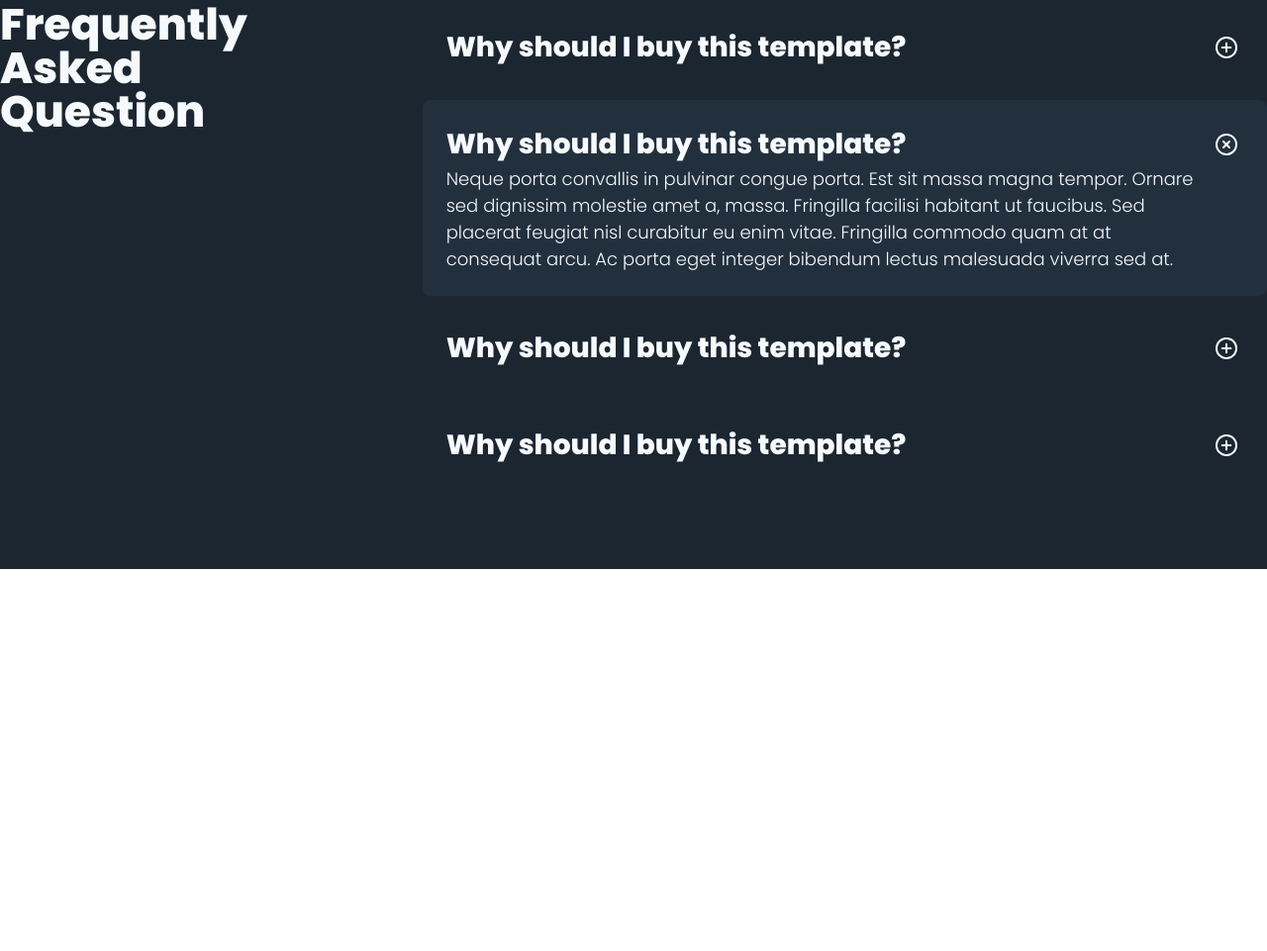
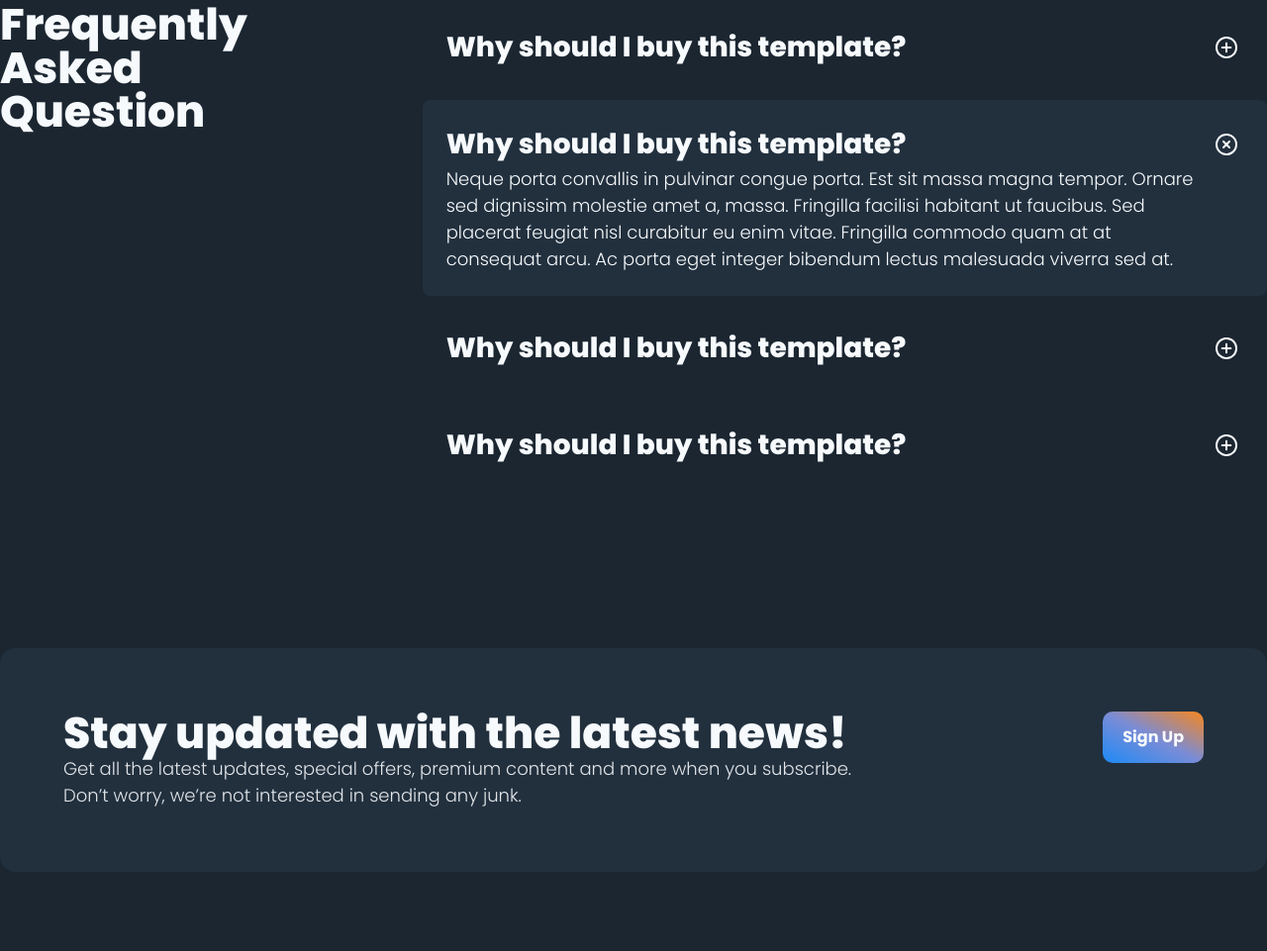
Before and after one commit to sagungt/growkit, a website: page dist/index.html in a window 1280 px wide. Shown: the part 3818-4779 px from the top of the page at 99% size. Before the commit the page ends 4393 px from the top, so only its background shows below. Drawn offline with Linux system fonts and the light colour scheme.

Commit message:
add signup section

```diff
--- a/dist/index.html
+++ b/dist/index.html
@@ -324,6 +324,31 @@
     </div>
   </section>
 
+  <!-- Sign Up Section -->
+  <section id="sign-up" class="bg-dark py-20">
+    <div class="container">
+
+      <div class="bg-darkSecondary rounded-2xl">
+        <div class="flex justify-between p-16">
+          <div class="w-[70%]">
+            <h2 class="font-extrabold text-[44px] leading-[44px] text-whiteText">Stay updated with the latest news!</h2>
+            <p class="font-light text-[18px] text-whiteText/90">Get all the latest updates, special offers, premium content and more when you subscribe. Don’t worry, we’re not interested in sending any junk.</p>
+          </div>
+          <a href="#" class="btn-primary h-fit">Sign Up</a>
+        </div>
+      </div>
+
+    </div>
+  </section>
+
+  <footer id="footer">
+    <div class="container">
+
+
+
+    </div>
+  </footer>
+
 </body>
 <script>
   const navbar = document.querySelector('#navbar');
```
Also changed, not shown: dist/styles/style.css.
